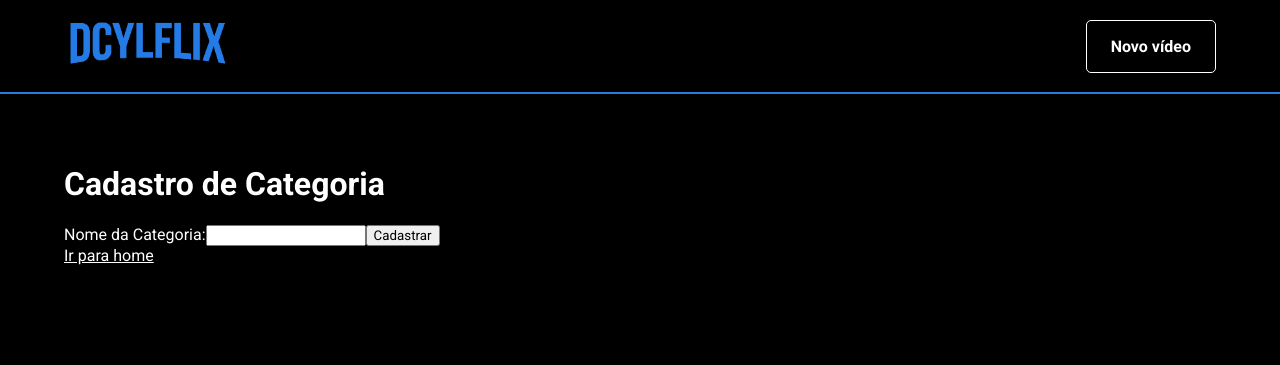
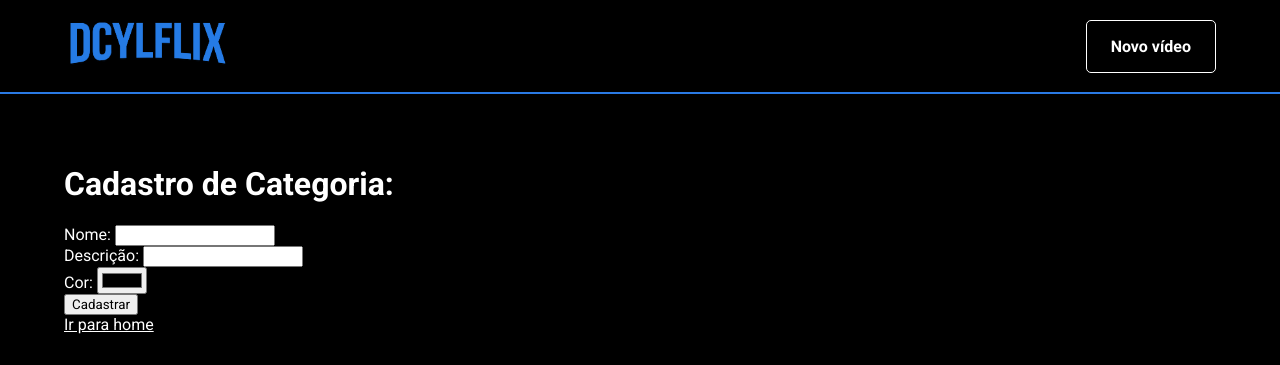
Before and after one commit to dpaffrath/dcylFlix, a React (Create React App) app: page /cadastro/categoria in a window 1280 px wide. Shown: the top 365 px of the page. Built offline with nearby package versions, Linux system fonts and the light colour scheme.

Commit message:
Add files via upload
Aula 3

```diff
--- /dev/null
+++ b/src/components/FormField/index.js
@@ -0,0 +1,19 @@
+import React from 'react';
+
+function FormField( { lable, type, name, value, onChange } ) {
+    return (
+        <div>
+            <label>
+                {lable}
+                <input
+                type={type}
+                value={value}
+                name={name}
+                onChange={onChange}
+                />
+            </label>
+        </div>
+    )
+}
+
+export default FormField;
--- a/src/pages/cadastro/Categoria/index.js
+++ b/src/pages/cadastro/Categoria/index.js
@@ -1,29 +1,81 @@
-import React from 'react';
+import React, { useState } from 'react';
 import PageDefault from '../../../components/PageDefault';
 import { Link } from 'react-router-dom';
+import FormField from '../../../components/FormField';
 
 function CadastroCategoria() {
+    const valoresIniciais = {
+        nome: '',
+        descricao: '',
+        cor: ''
+    }
+
+    const [categorias, setCategorias] = useState([]);
+    const [values, setvalues] = useState(valoresIniciais);
+
+    function setValue(chave, valor) {
+        setvalues({
+            ...values,
+            [chave]: valor
+        })
+    }
+
+    function handleChange(infosDoEvento) {
+        setValue(
+          infosDoEvento.target.getAttribute('name'),
+          infosDoEvento.target.value
+        );
+    }
+
     return (
         <PageDefault>
-            <h1>Cadastro de Categoria</h1>
+            <h1>Cadastro de Categoria: {values.nome}</h1>
 
-            <form>
+            <form onSubmit={function handleSubmit(evento) {
+                evento.preventDefault();
+                setCategorias([
+                    ...categorias,
+                    values
+                ])
 
-            <label>
-                Nome da Categoria:
-                <input
-                type="text"
+                setvalues(valoresIniciais)
+            }}>
+                <FormField
+                    lable='Nome: '
+                    type='text'
+                    name='nome'
+                    value={values.nome}
+                    onChange={handleChange}
                 />
-            </label>
-
-            <button>
-                Cadastrar
-            </button>
+                <FormField
+                    lable='Descrição: '
+                    type='????'
+                    name='descricao'
+                    value={values.descricao}
+                    onChange={handleChange}
+                />
+                <FormField
+                    lable='Cor: '
+                    type='color'
+                    name='cor'
+                    value={values.cor}
+                    onChange={handleChange}
+                />
+                <button>
+                    Cadastrar
+                </button>
             </form>
 
+            {categorias.map((categoria, indice) => {
+                return (
+                    <li key={`${categoria}${indice}`}>
+                        {categoria.nome}
+                    </li>
+                )
+            })}
 
             <Link to="/">
-            Ir para home
+                Ir para home
             </Link>
         </PageDefault>
     )
```
